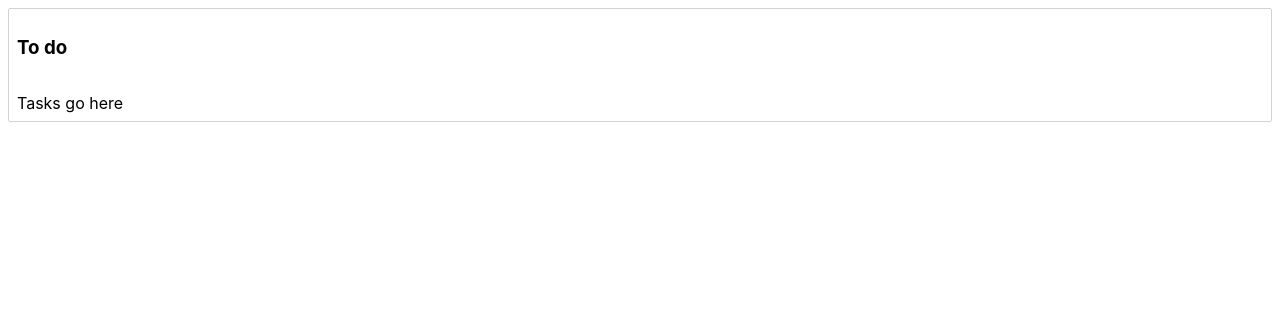
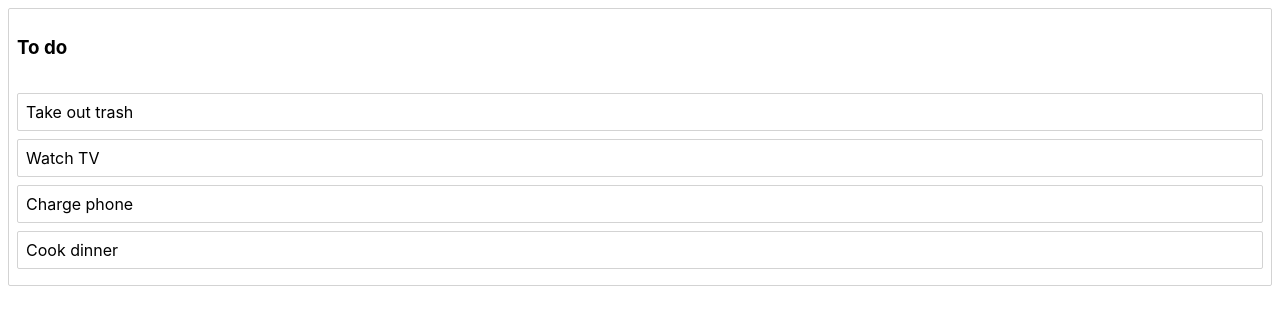
Before and after one commit to JLKP001/tutorial-react-beautiful-dnd, a React (Create React App) app: page / in a window 1280 px wide. Shown: the top 324 px of the page. Built offline with nearby package versions, Linux system fonts and the light colour scheme.

Commit message:
Added styled Task component

```diff
--- a/src/Column.jsx
+++ b/src/Column.jsx
@@ -1,5 +1,6 @@
 import React from "react";
 import styled from "styled-components";
+import { Task } from "./Task";
 
 const Container = styled.div`
   margin: 8px;
@@ -17,7 +18,11 @@ export const Column = ({ column, tasks }) => {
   return (
     <Container>
       <Title>{column.title}</Title>
-      <TaskList>Tasks go here</TaskList>
+      <TaskList>
+        {tasks.map((task) => {
+          return <Task key={task.id} task={task} />;
+        })}
+      </TaskList>
     </Container>
   );
 };
--- /dev/null
+++ b/src/Task.jsx
@@ -0,0 +1,13 @@
+import React from "react";
+import styled from "styled-components";
+
+const Container = styled.div`
+  border: 1px solid lightgrey;
+  border-radius: 2px;
+  padding: 8px;
+  margin-bottom: 8px;
+`;
+
+export const Task = ({ task }) => {
+  return <Container>{task.content}</Container>;
+};
```
